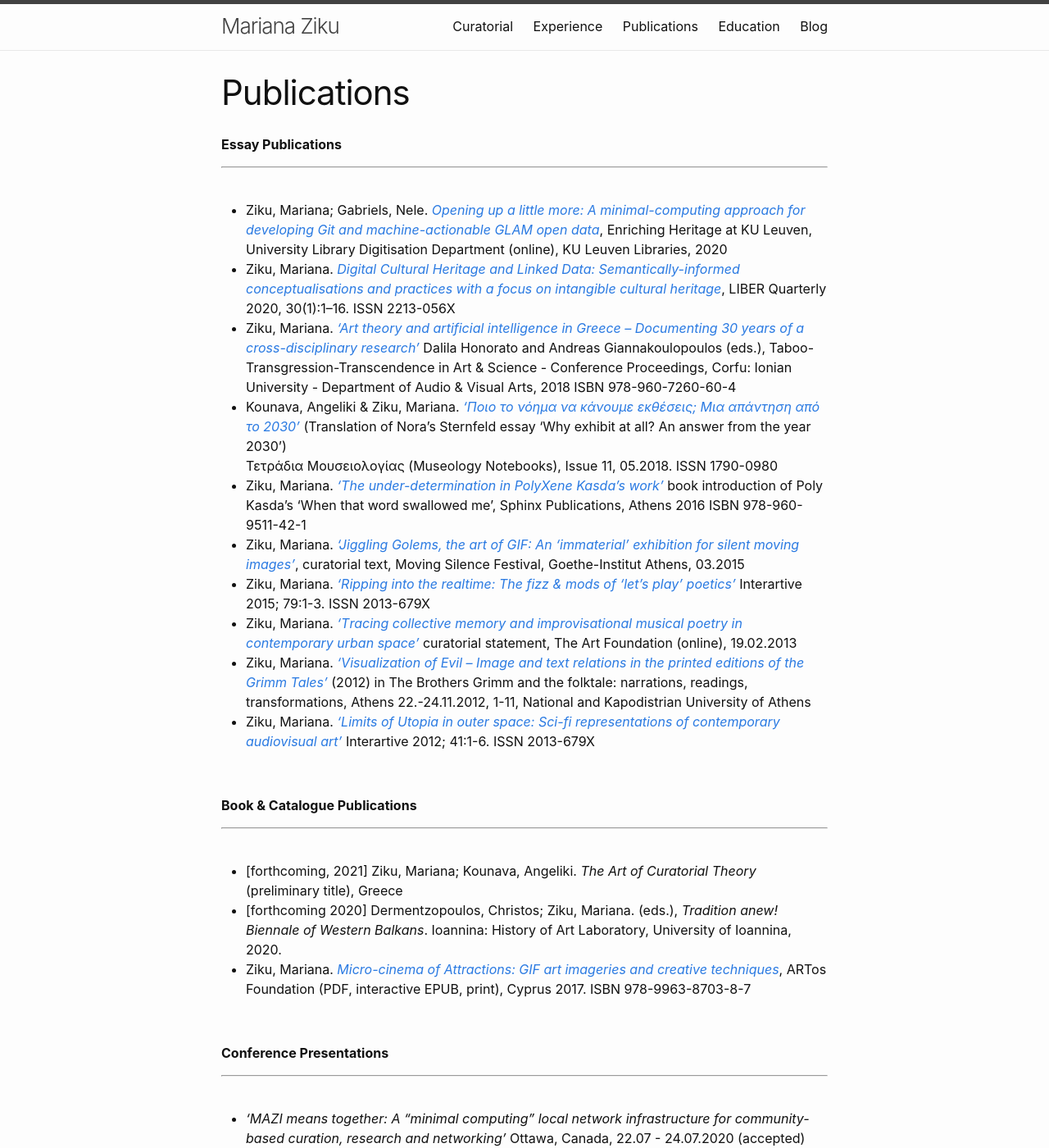
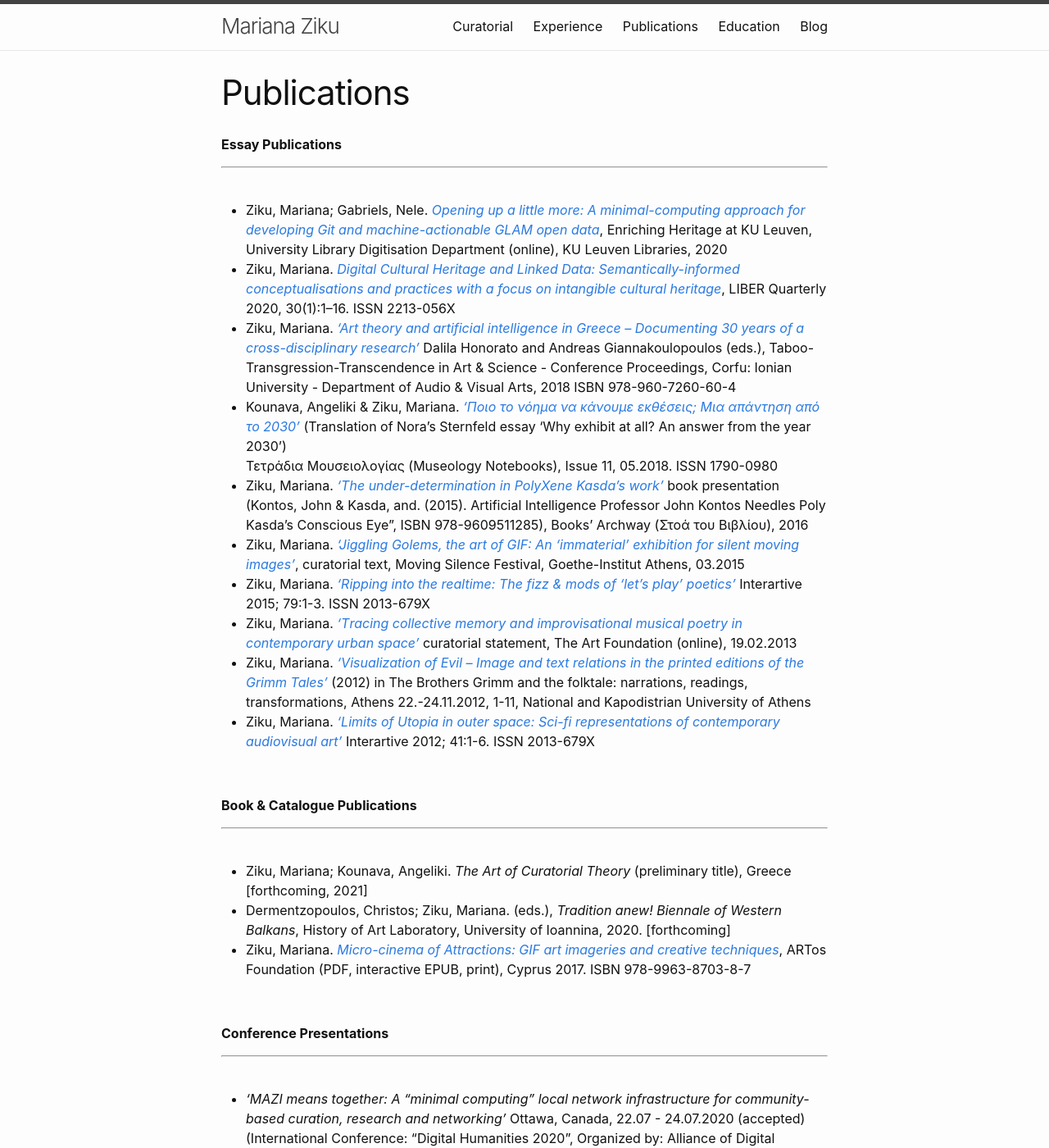
Before and after one commit to mziku/mziku.github.io, a Jekyll site: the page built from publications.md, in a window 1280 px wide and 1400 px high. Shown: the whole window at 82% size. Built offline with Jekyll 4.4.1, drawn with Linux system fonts in a browser that asks for light colours; some of the changed text lies outside the part shown.

Commit message:
Update publications.md

```diff
--- a/publications.md
+++ b/publications.md
@@ -14,7 +14,7 @@
 - Ziku, Mariana. [*'Art theory and artificial intelligence in Greece – Documenting 30 years of a cross-disciplinary research'*](https://www.academia.edu/35189649/Art_Theory_and_Artificial_Intelligence_in_Greece_Documenting_30_years_of_a_cross-disciplinary_research) Dalila Honorato and Andreas Giannakoulopoulos (eds.), Taboo-Transgression-Transcendence in Art & Science - Conference Proceedings, Corfu: Ionian University - Department of Audio & Visual Arts, 2018 ISBN 978-960-7260-60-4
 - Kounava, Angeliki & Ziku, Mariana. [*'Ποιο το νόημα να κάνουμε εκθέσεις; Μια απάντηση από το 2030'*](https://kaleidoscope.gr/el/tetradia-mouseiologias/tetradia11--11-523.html) (Translation of Nora's Sternfeld essay 'Why exhibit at all? An answer from the year 2030')
 Τετράδια Μουσειολογίας (Museology Notebooks), Issue 11, 05.2018. ISSN 1790-0980
-- Ziku, Mariana. [*'The under-determination in PolyXene Kasda's work'*](https://lekseikones.wordpress.com/2016/07/26/the-under-determination-in-poly-kasdas-work/) book introduction of Poly Kasda's 'When that word swallowed me', Sphinx Publications, Athens 2016 ISBN 978-960-9511-42-1
+- Ziku, Mariana. [*'The under-determination in PolyXene Kasda's work'*](https://lekseikones.wordpress.com/2016/07/26/the-under-determination-in-poly-kasdas-work/) book presentation (Kontos, John & Kasda, and. (2015). Artificial Intelligence Professor John Kontos Needles Poly Kasda's Conscious Eye", ISBN 978-9609511285), Books’ Archway (Στοά του Βιβλίου), 2016
 - Ziku, Mariana. [*'Jiggling Golems, the art of GIF: An 'immaterial' exhibition for silent moving images'*](https://lekseikones.wordpress.com/2015/04/08/jiggling-golems-the-art-of-gifs), curatorial text, Moving Silence Festival, Goethe-Institut Athens, 03.2015
 - Ziku, Mariana. [*'Ripping into the realtime: The fizz & mods of 'let's play' poetics'*](http://interartive.org/2015/11/ripping-into-the-realtime-lets-play/) Interartive 2015; 79:1-3. ISSN 2013-679X
 - Ziku, Mariana. [*'Τracing collective memory and improvisational musical poetry in contemporary urban space'*](http://theartfoundation.metamatic.gr/EN/BLOG_/art-culture/858/tracing_collective_memory_and_improvisational_musical_poetry_in_contemporary_urban_space/) curatorial statement, The Art Foundation (online), 19.02.2013
@@ -29,8 +29,8 @@
 
 <br>
 
-- [forthcoming, 2021] Ziku, Mariana; Kounava, Angeliki. *The Art of Curatorial Theory* (preliminary title), Greece
-- [forthcoming 2020] Dermentzopoulos, Christos; Ziku, Mariana. (eds.), *Tradition anew! Biennale of Western Balkans*. Ioannina: History of Art Laboratory, University of Ioannina, 2020.
+- Ziku, Mariana; Kounava, Angeliki. *The Art of Curatorial Theory* (preliminary title), Greece [forthcoming, 2021]
+- Dermentzopoulos, Christos; Ziku, Mariana. (eds.), *Tradition anew! Biennale of Western Balkans*, History of Art Laboratory, University of Ioannina, 2020. [forthcoming]
 - Ziku, Mariana. [*Micro-cinema of Attractions: GIF art imageries and creative techniques*](https://drive.google.com/drive/folders/0B0UjNhiCkNpkN0pPU2ZVX3BzVFU), ARTos Foundation (PDF, interactive EPUB, print), Cyprus 2017. ISBN 978-9963-8703-8-7
 
 <br>
```
Also changed, not shown: other parts of publications.md (+2 -1 lines).
